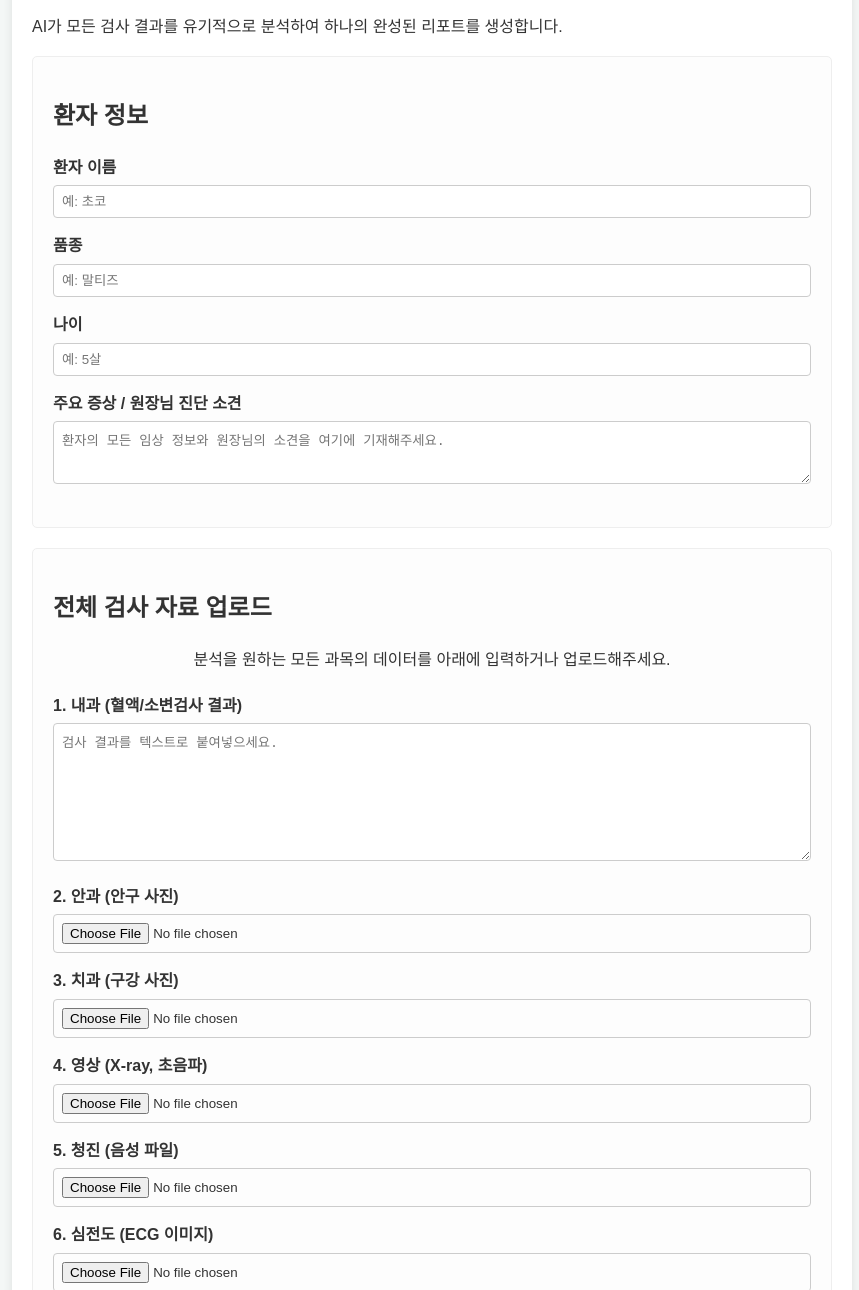
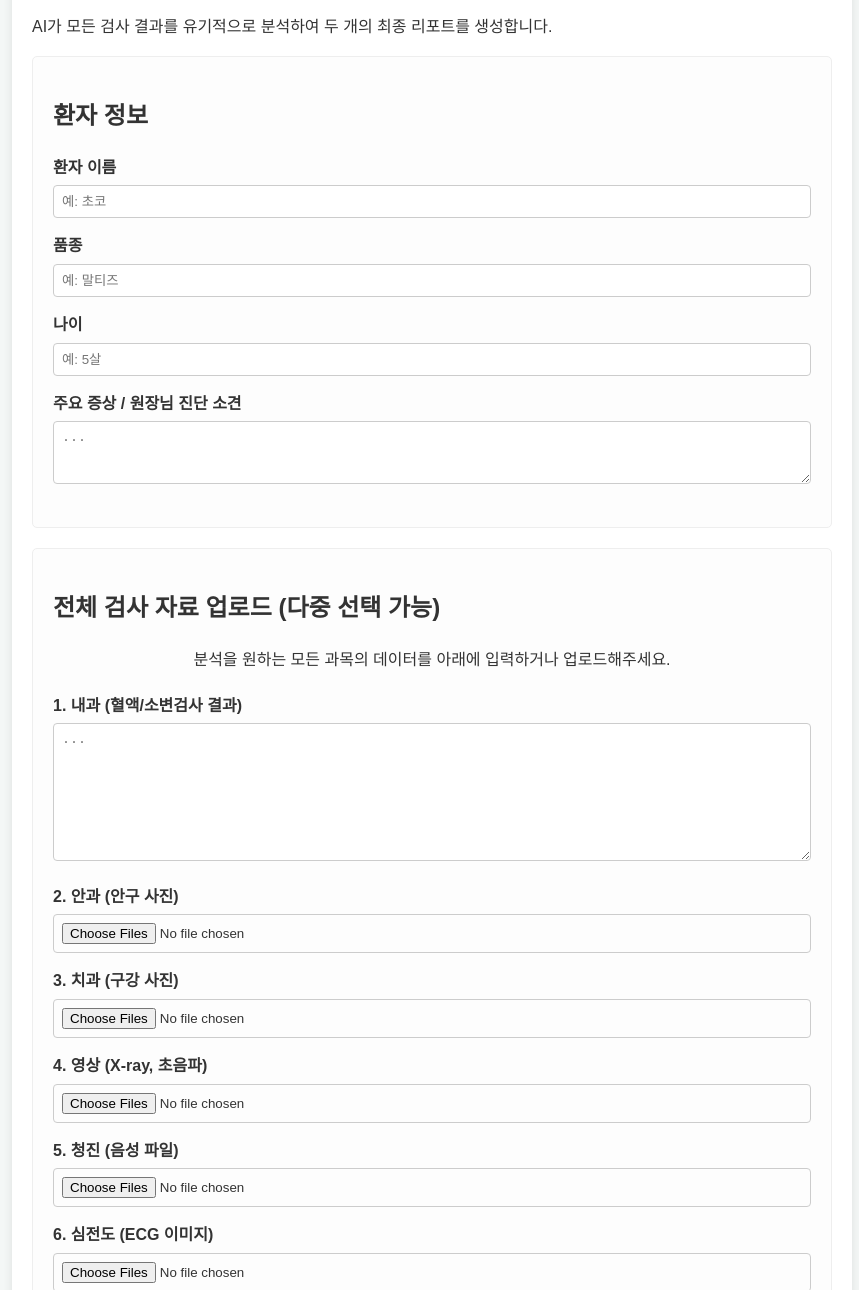
Before and after one commit to ivomec/Analysis, a plain HTML site: page index.html in a window 1280 px wide. Shown: the part 120-1410 px from the top of the page, without its empty margins (208-1067 px from the left). Drawn offline with Linux system fonts and the light colour scheme.

Commit message:
Update index.html

```diff
--- a/index.html
+++ b/index.html
@@ -8,27 +8,30 @@
 </head><body>
     <div class="container">
         <header>
-            <h1>금호동물병원 AI 통합 진단 시스템 (v4.0 - 최종 완성)</h1>
-            <p class="subtitle">AI가 모든 검사 결과를 유기적으로 분석하여 하나의 완성된 리포트를 생성합니다.</p>
+            <h1>금호동물병원 AI 통합 진단 시스템 (v5.1 - 다중 파일 업로드)</h1>
+            <p class="subtitle">AI가 모든 검사 결과를 유기적으로 분석하여 두 개의 최종 리포트를 생성합니다.</p>
         </header>
         <main>
+            <!-- 환자 정보 입력 카드 (이전과 동일) -->
             <div class="card">
                 <h2>환자 정보</h2>
                 <div class="form-group"><label for="patient-name">환자 이름</label><input type="text" id="patient-name" placeholder="예: 초코"></div>
                 <div class="form-group"><label for="patient-breed">품종</label><input type="text" id="patient-breed" placeholder="예: 말티즈"></div>
                 <div class="form-group"><label for="patient-age">나이</label><input type="text" id="patient-age" placeholder="예: 5살"></div>
-                <div class="form-group"><label for="main-symptoms">주요 증상 / 원장님 진단 소견</label><textarea id="main-symptoms" rows="3" placeholder="환자의 모든 임상 정보와 원장님의 소견을 여기에 기재해주세요."></textarea></div>
+                <div class="form-group"><label for="main-symptoms">주요 증상 / 원장님 진단 소견</label><textarea id="main-symptoms" rows="3" placeholder="..."></textarea></div>
             </div>
 
             <div class="card">
-                <h2>전체 검사 자료 업로드</h2>
+                <h2>전체 검사 자료 업로드 (다중 선택 가능)</h2>
                 <p style="text-align: center; margin-bottom: 20px;">분석을 원하는 모든 과목의 데이터를 아래에 입력하거나 업로드해주세요.</p>
-                <div class="form-group"><label for="internal-medicine-data">1. 내과 (혈액/소변검사 결과)</label><textarea id="internal-medicine-data" rows="8" placeholder="검사 결과를 텍스트로 붙여넣으세요."></textarea></div>
-                <div class="form-group"><label for="ophthalmology-file">2. 안과 (안구 사진)</label><input type="file" id="ophthalmology-file" accept="image/*"></div>
-                <div class="form-group"><label for="dentistry-file">3. 치과 (구강 사진)</label><input type="file" id="dentistry-file" accept="image/*"></div>
-                <div class="form-group"><label for="imaging-file">4. 영상 (X-ray, 초음파)</label><input type="file" id="imaging-file" accept="image/*"></div>
-                <div class="form-group"><label for="auscultation-file">5. 청진 (음성 파일)</label><input type="file" id="auscultation-file" accept="audio/*"></div>
-                <div class="form-group"><label for="ecg-file">6. 심전도 (ECG 이미지)</label><input type="file" id="ecg-file" accept="image/*"></div>
+                <div class="form-group"><label for="internal-medicine-data">1. 내과 (혈액/소변검사 결과)</label><textarea id="internal-medicine-data" rows="8" placeholder="..."></textarea></div>
+
+                <!-- ★★★ 모든 file input에 'multiple' 속성 추가 ★★★ -->
+                <div class="form-group"><label for="ophthalmology-file">2. 안과 (안구 사진)</label><input type="file" id="ophthalmology-file" accept="image/*" multiple></div>
+                <div class="form-group"><label for="dentistry-file">3. 치과 (구강 사진)</label><input type="file" id="dentistry-file" accept="image/*" multiple></div>
+                <div class="form-group"><label for="imaging-file">4. 영상 (X-ray, 초음파)</label><input type="file" id="imaging-file" accept="image/*" multiple></div>
+                <div class="form-group"><label for="auscultation-file">5. 청진 (음성 파일)</label><input type="file" id="auscultation-file" accept="audio/*" multiple></div>
+                <div class="form-group"><label for="ecg-file">6. 심전도 (ECG 이미지)</label><input type="file" id="ecg-file" accept="image/*" multiple></div>
             </div>
 
             <button id="analyze-button">최종 리포트 생성 시작</button>
@@ -37,10 +40,14 @@
                 <p>AI가 모든 검사 결과를 종합 분석하여 최종 리포트를 생성 중입니다. 잠시만 기다려주세요...</p>
             </div>
 
-            <!-- ★★★ 최종 통합 리포트가 출력될 단 하나의 공간 ★★★ -->
+            <!-- 두 개의 분리된 결과 출력 공간 (이전과 동일) -->
             <div id="results" class="hidden">
-                <div id="comprehensive-report" class="result-card">
-                    <h2>금호동물병원 AI 통합 진단 리포트</h2>
+                <div id="guardian-report-container" class="result-card">
+                    <h2>보호자용 최종 리포트</h2>
+                    <div class="content"></div>
+                </div>
+                <div id="veterinarian-report-container" class="result-card" style="margin-top: 40px; border-top: 5px solid #3498db;">
+                    <h2>수의사용 최종 인사이트 리포트</h2>
                     <div class="content"></div>
                 </div>
             </div>
```
